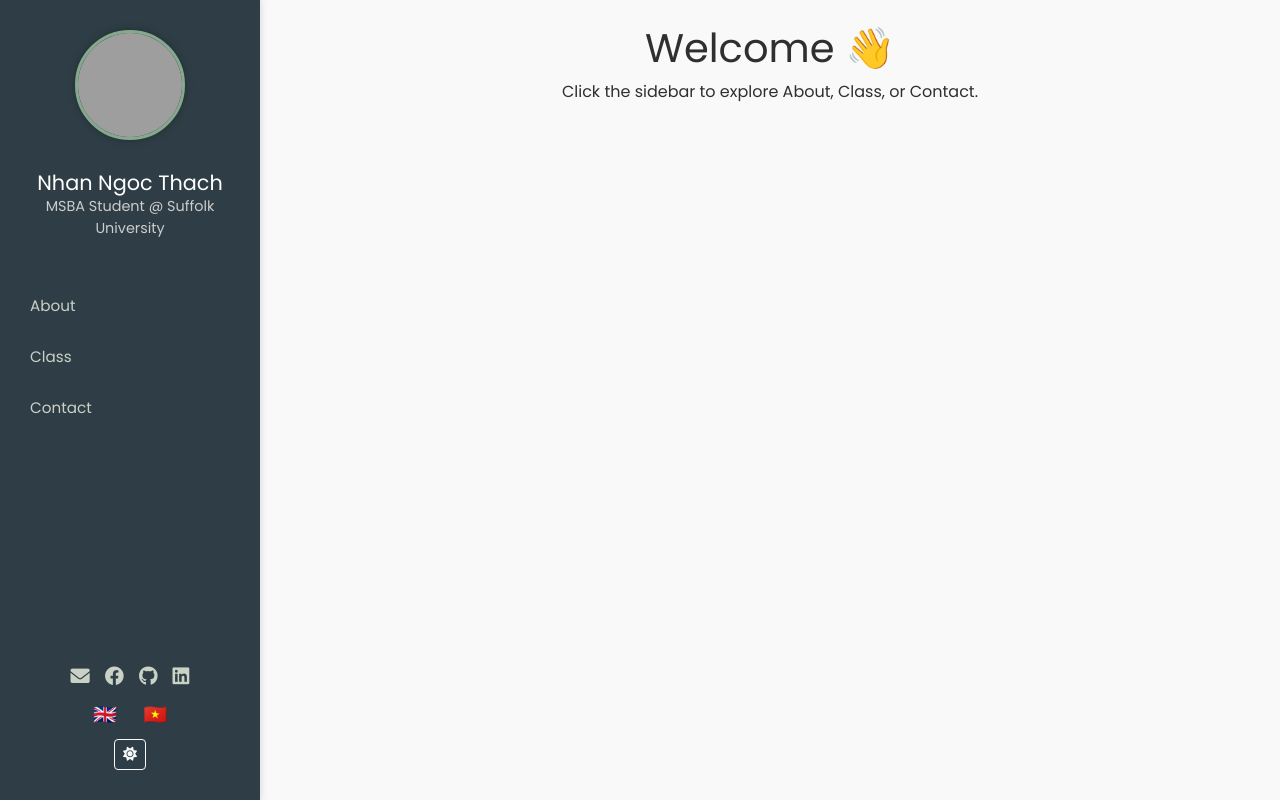
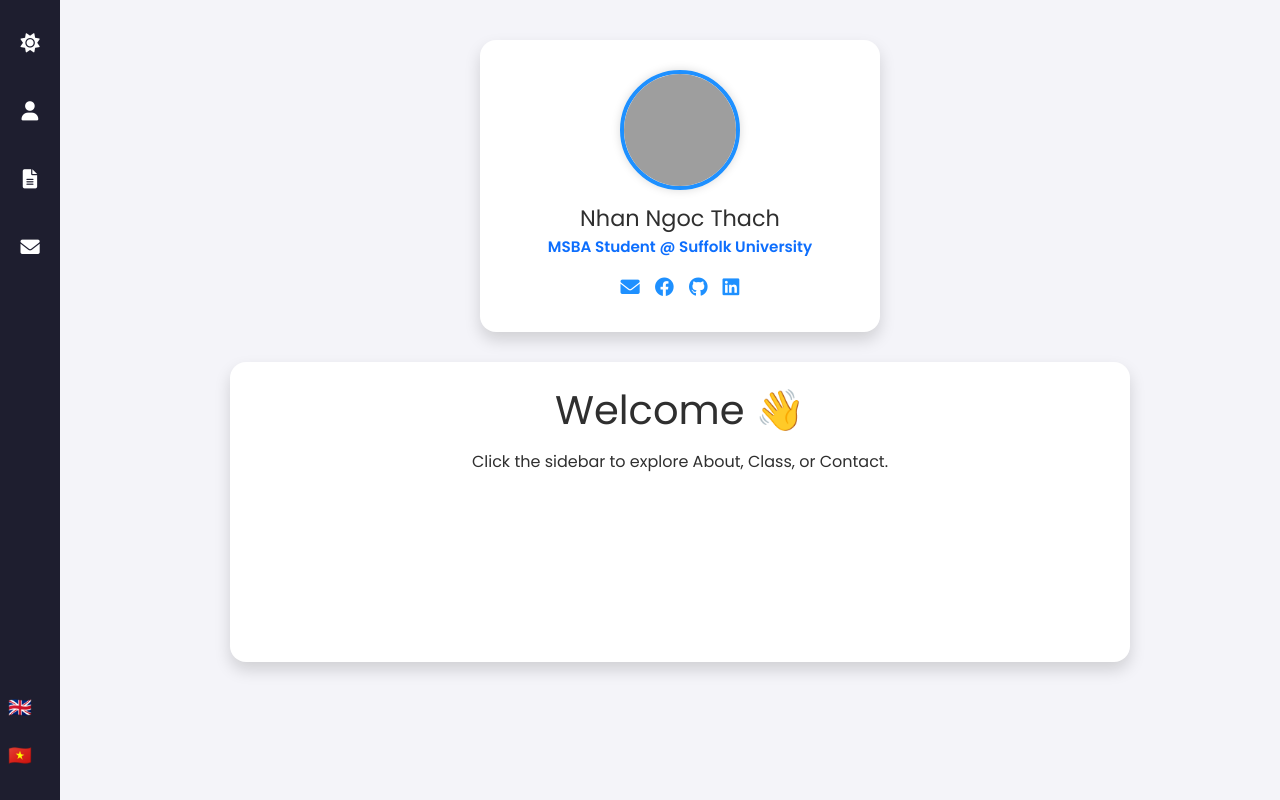
Before and after one commit to NhanNgocThach/Porfolio, a plain HTML site: page index.html in a window 1280 px wide. Drawn offline with nearby package versions, Linux system fonts and the light colour scheme; grey boxes are pictures that could not be loaded.

Commit message:
update html

```diff
--- a/index.html
+++ b/index.html
@@ -5,60 +5,51 @@
   <meta name="viewport" content="width=device-width, initial-scale=1.0" />
   <title>Nhan Ngoc Thach - Portfolio</title>
 
-  <!-- Bootstrap -->
-  <link href="https://cdn.jsdelivr.net/npm/bootstrap@5.3.0/dist/css/bootstrap.min.css" rel="stylesheet">
-
-  <!-- Font & Icons -->
+  <!-- Bootstrap & Font -->
+  <link href="https://cdn.jsdelivr.net/npm/bootstrap@5.3.0/dist/css/bootstrap.min.css" rel="stylesheet" />
   <link href="https://fonts.googleapis.com/css2?family=Poppins:wght@300;400;600&display=swap" rel="stylesheet" />
   <link rel="stylesheet" href="https://cdnjs.cloudflare.com/ajax/libs/font-awesome/6.0.0-beta3/css/all.min.css" />
 
-  <!-- Custom -->
+  <!-- Custom CSS & JS -->
   <link rel="stylesheet" href="style/style.css" />
   <script defer src="scripts/script.js"></script>
 </head>
 <body class="light-mode">
 
-  <div class="main-wrapper d-flex">
-    <!-- SIDEBAR -->
-    <aside class="sidebar text-center" id="sidebar">
-      <div class="profile-section">
-        <img src="./images/avatar.jpg" alt="Avatar" class="avatar mb-3" />
-        <h2 class="username" data-lang="name">Nhan Ngoc Thach</h2>
-        <p class="user-title" data-lang="title">MSBA Student @ Suffolk University</p>
+  <!-- Sidebar -->
+  <div class="vertical-sidebar">
+    <button onclick="toggleMode()" class="sidebar-icon" title="Toggle Theme">
+      <i id="modeIcon" class="fas fa-sun"></i>
+    </button>
+    <button onclick="loadTab('about')" class="sidebar-icon" title="About"><i class="fas fa-user"></i></button>
+    <button onclick="loadTab('resume')" class="sidebar-icon" title="Resume"><i class="fas fa-file-alt"></i></button>
+    <button onclick="loadTab('contact')" class="sidebar-icon" title="Contact"><i class="fas fa-envelope"></i></button>
+    <div class="mt-auto">
+      <button onclick="changeLanguage('en')" class="sidebar-icon" title="English">🇬🇧</button>
+      <button onclick="changeLanguage('vi')" class="sidebar-icon" title="Vietnamese">🇻🇳</button>
+    </div>
   </div>
 
-      <nav class="nav flex-column nav-menu">
-        <a class="nav-link" href="#" onclick="loadTab('about')" data-lang="about"><i class="fas fa-user"></i> <span>About</span></a>
-        <a class="nav-link" href="#" onclick="loadTab('class')" data-lang="class"><i class="fas fa-graduation-cap"></i> <span>Class</span></a>
-        <a class="nav-link" href="#" onclick="loadTab('contact')" data-lang="contact"><i class="fas fa-envelope"></i> <span>Contact</span></a>
-      </nav>
-
-      <div class="sidebar-footer mt-auto">
-        <div class="social-icons mb-2">
+  <!-- Main layout -->
+  <div class="main-container">
+    <!-- Profile card -->
+    <section class="profile-card text-center shadow">
+      <img src="images/avatar.jpg" class="avatar" alt="Avatar" />
+      <h2 data-lang="name">Nhan Ngoc Thach</h2>
+      <p class="text-primary fw-semibold" data-lang="title">MSBA Student @ Suffolk University</p>
+      <div class="social-icons">
         <a href="mailto:0n7n0t8@gmail.com"><i class="fas fa-envelope"></i></a>
         <a href="https://facebook.com/thach.nhanngoc" target="_blank"><i class="fab fa-facebook"></i></a>
         <a href="https://github.com/NhanNgocThach" target="_blank"><i class="fab fa-github"></i></a>
         <a href="https://linkedin.com/in/ngoc-thach-nhan-8456a2349/" target="_blank"><i class="fab fa-linkedin"></i></a>
       </div>
+    </section>
 
-        <div class="language-toggle mb-2">
-          <button onclick="changeLanguage('en')">🇬🇧</button>
-          <button onclick="changeLanguage('vi')">🇻🇳</button>
-        </div>
-
-        <button id="modeToggle" class="btn btn-outline-light btn-sm" onclick="toggleMode()">
-          <i id="modeIcon" class="fas fa-sun"></i>
-        </button>
-      </div>
-    </aside>
-
-    <!-- MAIN CONTENT -->
-    <main class="main-content flex-grow-1 p-4">
-      <div id="main-content">
-        <h1 class="text-center" data-lang="welcome">Welcome 👋</h1>
-        <p class="text-center" data-lang="intro">Click the sidebar to explore About, Class, or Contact.</p>
-      </div>
-    </main>
+    <!-- Dynamic content -->
+    <section class="main-content p-4 shadow" id="main-content">
+      <h1 class="text-center mb-3" data-lang="welcome">Welcome 👋</h1>
+      <p class="text-center" data-lang="intro">Use the menu to switch tabs.</p>
+    </section>
   </div>
 
 </body>
--- a/lang/vi.json
+++ b/lang/vi.json
@@ -1,11 +1,11 @@
 {
     "welcome": "Chào bạn 👋",
     "intro": "Hãy chọn mục bên trái để xem Giới thiệu, Lớp học, hoặc Liên hệ.",
-    "name": "Ngọc Thạch Nhân",
+    "name": "Ngọc Thạch Nhan",
     "title": "Học viên MSBA tại Đại học Suffolk",
     "about": "Giới thiệu",
     "class": "Lớp học",
     "contact": "Liên hệ",
     "about_title": "Về tôi",
-    "about_text": "Xin chào! Tôi là Ngọc Thạch Nhân, học viên chương trình Phân tích Kinh doanh tại Đại học Suffolk. Tôi yêu thích Python, SQL và An ninh mạng."
+    "about_text": "Xin chào! Tôi là Ngọc Thạch Nhan, học viên chương trình Phân tích Kinh doanh tại Đại học Suffolk. Tôi yêu thích Python, SQL và An ninh mạng."
   }
--- a/style/style.css
+++ b/style/style.css
@@ -1,181 +1,165 @@
-/* ==== BASE ==== */
+/* ===== GLOBAL ===== */
 body {
     font-family: 'Poppins', sans-serif;
     margin: 0;
     background-color: #f4f4f9;
     color: #2f2f2f;
-    transition: background 0.3s ease, color 0.3s ease;
+    transition: background 0.3s, color 0.3s;
   }
 
   a {
     color: inherit;
     text-decoration: none;
+    transition: color 0.2s ease;
   }
 
   button {
+    border: none;
     background: none;
-    border: none;
     cursor: pointer;
   }
 
-  /* ==== WRAPPER ==== */
-  .main-wrapper {
-    min-height: 100vh;
+  /* ===== SIDEBAR ===== */
+  .vertical-sidebar {
+    position: fixed;
+    top: 0;
+    left: 0;
+    height: 100vh;
+    width: 60px;
+    background-color: #1e1e2f;
     display: flex;
+    flex-direction: column;
+    align-items: center;
+    padding: 20px 0;
+    gap: 20px;
+    z-index: 1000;
   }
 
-  /* ==== SIDEBAR ==== */
-  .sidebar {
-    width: 260px;
-    background: #2f3e46;
+  .sidebar-icon {
     color: #fff;
+    font-size: 1.2rem;
+    width: 40px;
+    height: 40px;
+    margin: 4px 0;
+    border-radius: 10px;
+    background-color: transparent;
+    transition: background 0.3s, color 0.3s;
+  }
+
+  .sidebar-icon:hover {
+    background-color: #1E90FF;
+    color: #fff;
+  }
+
+  /* ===== MAIN LAYOUT ===== */
+  .main-container {
+    margin-left: 80px;
+    padding: 40px 30px;
     display: flex;
     flex-direction: column;
+    align-items: center;
+    gap: 30px;
+  }
+
+  /* ===== PROFILE CARD ===== */
+  .profile-card {
+    background: #fff;
+    border-radius: 16px;
     padding: 30px 20px;
-    position: relative;
-    z-index: 1000;
-    box-shadow: 2px 0 6px rgba(0, 0, 0, 0.1);
+    max-width: 400px;
+    width: 100%;
+    transition: box-shadow 0.3s;
   }
 
   .avatar {
-    width: 110px;
-    height: 110px;
+    width: 120px;
+    height: 120px;
     border-radius: 50%;
     object-fit: cover;
-    border: 3px solid #84a98c;
-    margin: 0 auto;
-    box-shadow: 0 0 8px rgba(0, 0, 0, 0.3);
+    border: 4px solid #1E90FF;
+    margin-bottom: 15px;
+    box-shadow: 0 0 10px rgba(0, 0, 0, 0.15);
   }
 
-  .profile-section h2 {
-    font-size: 1.3rem;
-    margin-top: 15px;
-    margin-bottom: 0;
+  .profile-card h2 {
+    font-size: 1.4rem;
+    margin-bottom: 0.25rem;
   }
 
-  .profile-section p {
-    font-size: 0.9rem;
-    color: #ccc;
+  .profile-card p {
+    margin: 0;
+    font-size: 0.95rem;
   }
 
-  /* ==== NAVIGATION ==== */
-  .nav-menu {
-    margin-top: 30px;
-    gap: 8px;
+  .social-icons {
+    margin-top: 15px;
+    display: flex;
+    justify-content: center;
+    gap: 15px;
   }
 
-  .nav-menu .nav-link {
-    color: #cad2c5;
-    padding: 10px;
-    font-size: 0.95rem;
-    display: flex;
-    align-items: center;
-    gap: 10px;
-    border-radius: 8px;
-    transition: background 0.3s;
+  .social-icons a {
+    font-size: 1.2rem;
+    color: #1E90FF;
   }
 
-  .nav-menu .nav-link:hover,
-  .nav-menu .nav-link.active {
-    background-color: #3f5c56;
+  .social-icons a:hover {
+    color: #2f2f2f;
+  }
+
+  /* ===== MAIN CONTENT AREA ===== */
+  .main-content {
+    background-color: #fff;
+    border-radius: 16px;
+    max-width: 900px;
+    width: 100%;
+    min-height: 300px;
+  }
+
+  /* ===== DARK MODE ===== */
+  body.dark-mode {
+    background-color: #121212;
+    color: #e0e0e0;
+  }
+
+  body.dark-mode .main-content,
+  body.dark-mode .profile-card {
+    background-color: #1f1f1f;
     color: #fff;
   }
 
-  /* ==== FOOTER SOCIAL / TOGGLE ==== */
-  .sidebar-footer {
-    margin-top: auto;
-    text-align: center;
-  }
-
-  .social-icons {
-    display: flex;
-    justify-content: center;
-    gap: 15px;
-    font-size: 1.2rem;
-    margin-bottom: 10px;
-  }
-
-  .social-icons a {
-    color: #cad2c5;
-    transition: color 0.3s;
-  }
-
-  .social-icons a:hover {
+  body.dark-mode .sidebar-icon:hover {
+    background-color: #84a98c;
     color: #fff;
   }
 
-  .language-toggle button {
-    font-size: 1.2rem;
-    margin: 0 5px;
+  body.dark-mode .social-icons a {
+    color: #84a98c;
+  }
+
+  body.dark-mode .social-icons a:hover {
     color: #fff;
   }
 
-  /* ==== MAIN CONTENT ==== */
-  .main-content {
-    flex: 1;
-    padding: 40px;
-    background-color: #f9f9f9;
-    transition: background 0.3s;
-  }
-
-  /* ==== DARK MODE ==== */
-  body.dark-mode {
-    background-color: #1e1e1e;
-    color: #f1f1f1;
-  }
-
-  body.dark-mode .main-content {
-    background-color: #2a2a2a;
-  }
-
-  body.dark-mode .sidebar {
-    background-color: #1c1c1c;
-  }
-
-  body.dark-mode .nav-link {
-    color: #ccc;
-  }
-
-  body.dark-mode .nav-link:hover,
-  body.dark-mode .nav-link.active {
-    background-color: #445c5a;
-    color: #fff;
-  }
-
-  body.dark-mode .toggle-mode-btn {
-    background: #444;
-    color: #fff;
-  }
-
-  /* ==== RESPONSIVE ==== */
+  /* ===== RESPONSIVE ===== */
   @media (max-width: 768px) {
-    .main-wrapper {
-      flex-direction: column;
+    .main-container {
+      margin-left: 0;
+      padding: 80px 20px 40px;
     }
 
-    .sidebar {
+    .vertical-sidebar {
+      flex-direction: row;
       width: 100%;
-      flex-direction: row;
-      flex-wrap: wrap;
-      justify-content: space-between;
-      padding: 15px;
+      height: 60px;
+      bottom: 0;
+      top: auto;
+      justify-content: center;
+      padding: 10px;
     }
 
-    .sidebar .avatar {
-      width: 60px;
-      height: 60px;
-      margin-bottom: 0;
-    }
-
-    .nav-menu {
-      flex-direction: row;
-      flex-wrap: wrap;
-      justify-content: center;
-      gap: 10px;
-      width: 100%;
-    }
-
-    .main-content {
-      padding: 30px 20px;
+    .sidebar-icon {
+      font-size: 1.2rem;
+      margin: 0 8px;
     }
   }
```
Also changed, not shown: images/avatar.png (deleted), 1 other file. Lines whose indentation alone changed are shown as unchanged.
